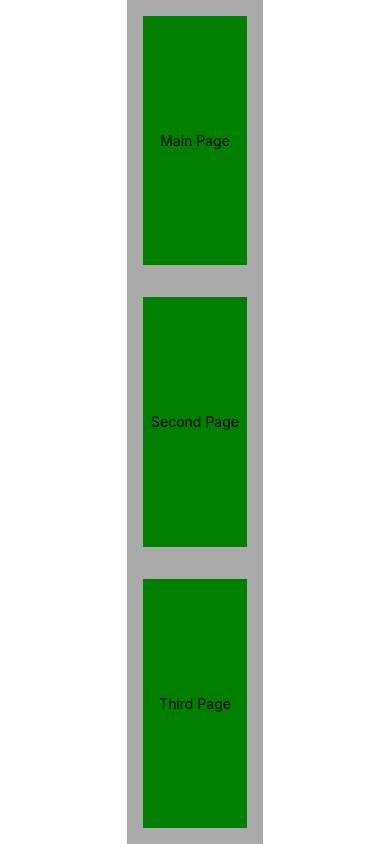
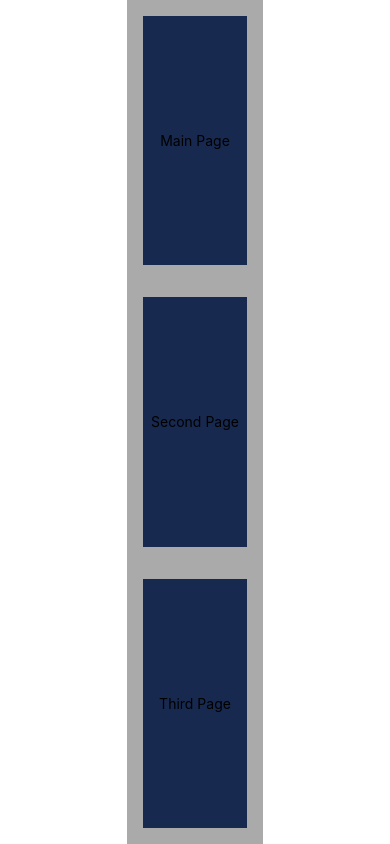
Before and after one commit to seanstaka/GitHubTest, a React Native app: screen / in a window 390 px wide. Built offline with nearby package versions, Linux system fonts and the light colour scheme.

Commit message:
install sdk 51 + added button for page 2

```diff
--- a/App.js
+++ b/App.js
@@ -1,9 +1,23 @@
 import { StyleSheet, SafeAreaView } from 'react-native';
+import { useState } from 'react';
 
 import FirstPage from './screens/FirstPage';
+import SecondPage from './screens/SecondPage';
 
 export default function App() {
-  let screen = <FirstPage />
+  const [pageNum, setPageNum] = useState(0);
+
+  function switchPage(newPage) {
+    console.log("change page: " + newPage);
+    setPageNum(newPage);
+  }
+
+  let screen = <FirstPage changePage={switchPage}/>
+  console.log("Screen Render");
+
+  if(pageNum === 2) {
+    screen = <SecondPage changePage={switchPage}/>
+  }
 
   return (
     <SafeAreaView style={styles.container}>
--- a/components/MainButton.js
+++ b/components/MainButton.js
@@ -3,7 +3,7 @@ import { Pressable, StyleSheet, Text } from "react-native";
 
 function MainButton(props) {
   return (
-    <Pressable style={styles.container}>
+    <Pressable onPress = {props.onPress} style={styles.container}>
       <Text>{props.children}</Text>
     </Pressable>
   );
@@ -14,7 +14,7 @@ export default MainButton;
 const styles = StyleSheet.create({
   container: {
     flex: 1,
-    backgroundColor: "green",
+    backgroundColor: "#182950",
     padding: 8,
     margin: 16,
     borderColor: "black",
--- a/screens/FirstPage.js
+++ b/screens/FirstPage.js
@@ -2,11 +2,11 @@ import { View, StyleSheet } from "react-native";
 
 import MainButton from "../components/MainButton";
 
-function MainPage() {
+function MainPage(props) {
     return (
         <View style={styles.container}>
             <MainButton>Main Page</MainButton>
-            <MainButton>Second Page</MainButton>
+            <MainButton onPress = {props.changePage.bind(this, 2)}>Second Page</MainButton>
             <MainButton>Third Page</MainButton>
         </View>
     );
--- a/screens/SecondPage.js
+++ b/screens/SecondPage.js
@@ -1,7 +1,8 @@
 import { StyleSheet, Text } from "react-native";
-function SecondPage() {
+import MainButton from "../components/MainButton";
+function SecondPage(props) {
   return (
-    <Text>Second Page</Text>
+    <MainButton onPress={props.changePage}>Home!</MainButton>
   );
 }
 
```
Also changed, not shown: package.json (+4 -4 lines), 1 other file (tests, documents, lock files or other folders).
